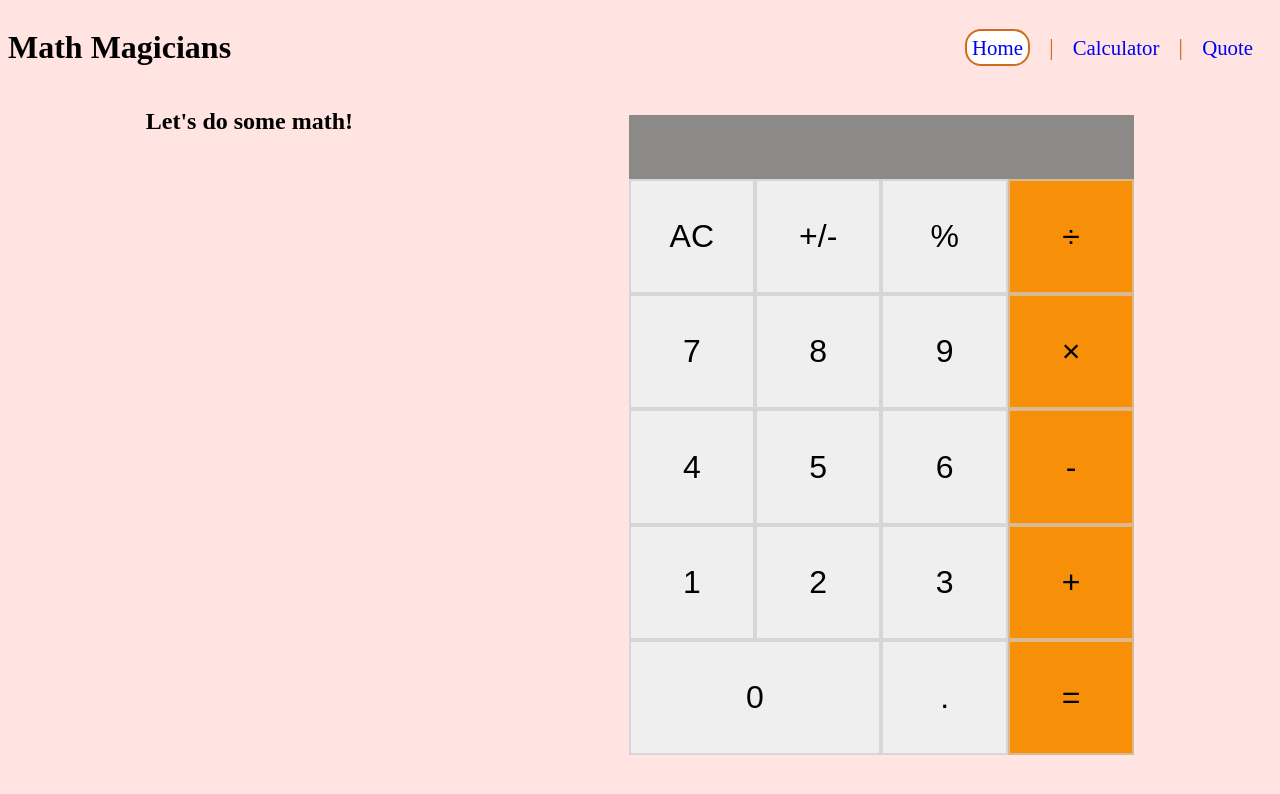
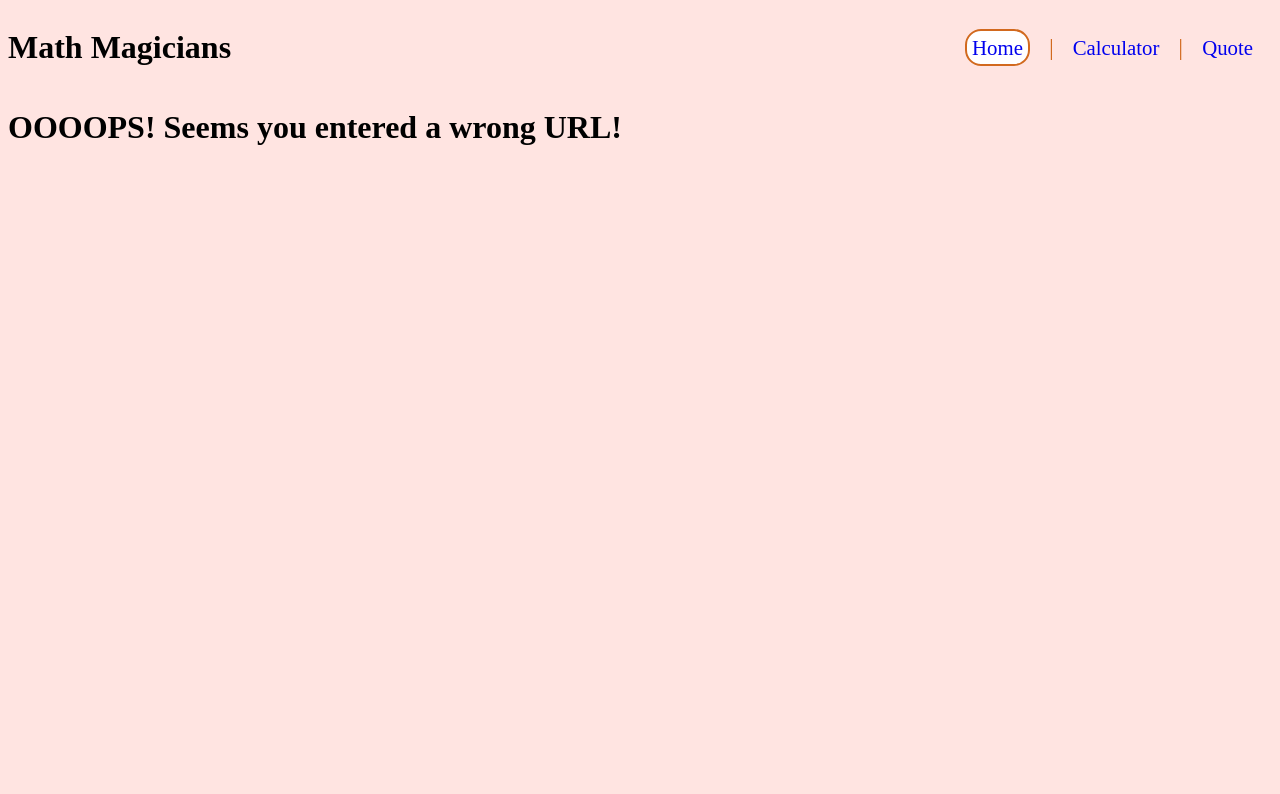
Before and after one commit to Bestbynature/Mathematics-Magicians, a React (Create React App) app: page /calculator in a window 1280 px wide. Shown: the top 794 px of the page. Built offline with nearby package versions, Linux system fonts and the light colour scheme.

Commit message:
:sparkles: Update the deployment

```diff
--- a/src/components/App.js
+++ b/src/components/App.js
@@ -37,10 +37,10 @@ const App = () => {
         </nav>
       </header>
       <Routes>
-        <Route path="/" element={<Layout />} />
+        <Route path="/Mathematics-Magicians/" element={<Layout />} />
         <Route index element={<Home />} />
-        <Route path="/calculator" element={<Calculator />} />
-        <Route path="/quote" element={<Quotes />} />
+        <Route path="/Mathematics-Magicians/calculator" element={<Calculator />} />
+        <Route path="/Mathematics-Magicians/quote" element={<Quotes />} />
         <Route path="*" element={<NotFound />} />
       </Routes>
     </>
```
